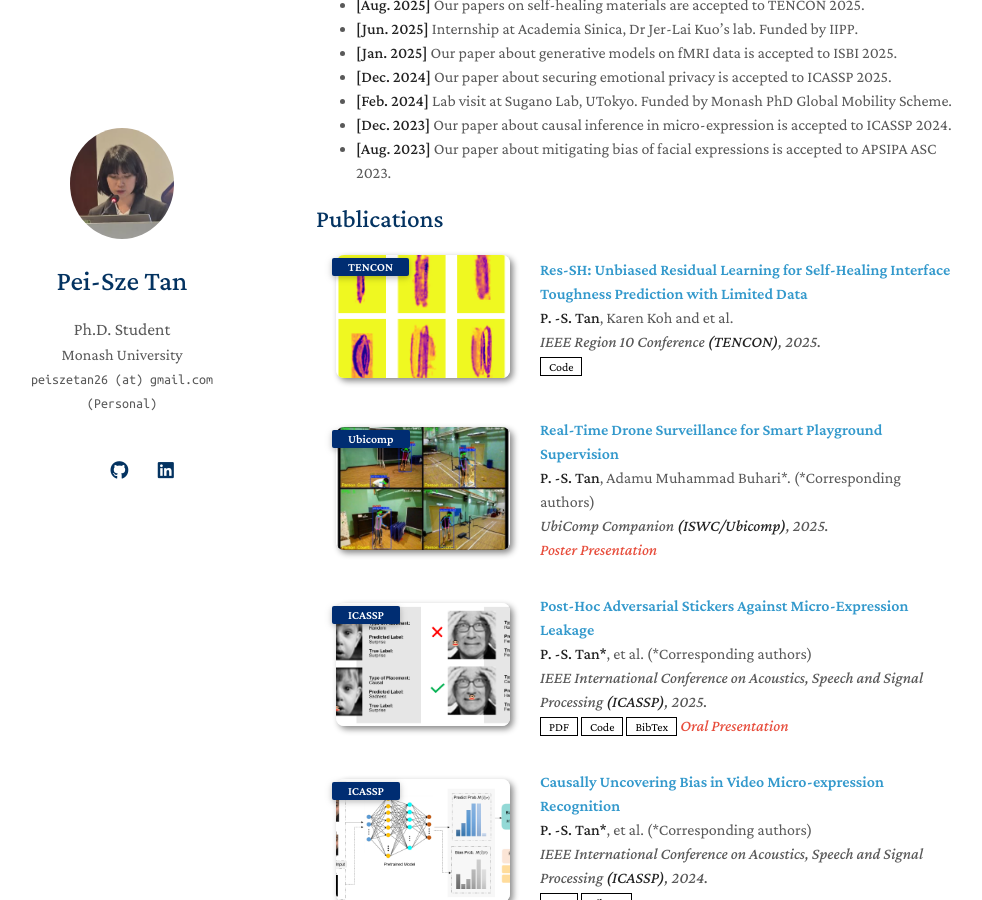
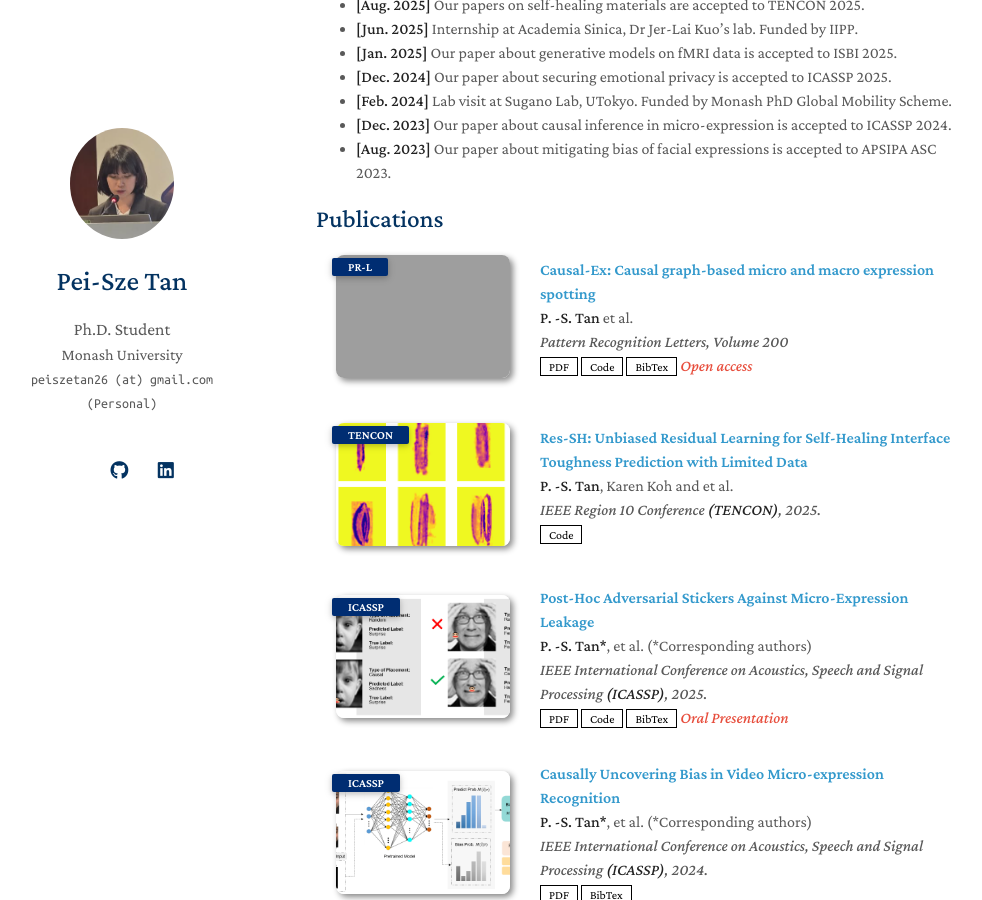
Before and after one commit to noobasuna/tpeisze, a Jekyll site: the page built from index.md, in a window 1280 px wide and 900 px high, scrolled down 525 px. Shown: the whole window, without its empty margins (154-1136 px from the left). Built offline with Jekyll 4.4.1, drawn with Linux system fonts in a browser that asks for light colours; a style sheet for code colours, icons or effects is not loaded; our own code applies the rules of GitHub Pages for plain Markdown files; grey boxes are pictures that could not be loaded.

Commit message:
Update publications with new entry and remove old one
Added a new publication entry for 'Causal-Ex' and removed an entry for 'Real-Time Drone Surveillance'.

```diff
--- a/_data/publications.yml
+++ b/_data/publications.yml
@@ -1,4 +1,15 @@
 main:
+  - title: "Causal-Ex: Causal graph-based micro and macro expression spotting"
+    authors: <strong>P. -S. Tan</strong> et al.
+    conference_short: PR-L
+    conference: Pattern Recognition Letters, Volume 200
+    pdf: https://www.sciencedirect.com/science/article/pii/S0167865525004027
+    code: https://github.com/noobasuna/causal_ex.git
+    #page: https://class-il.mpi-inf.mpg.de/mnemonics/
+    bibtex: ./prl.txt
+    notes: Open access
+    image: ./assets/img/prl.png
+
   - title: "Res-SH: Unbiased Residual Learning for Self-Healing Interface Toughness Prediction with Limited Data"
     authors: <strong>P. -S. Tan</strong>, Karen Koh and et al.
     conference_short: TENCON
@@ -9,17 +20,6 @@ main:
     # bibtex: ./icassp25.txt
     #notes: Poster Presentation
     image: ./assets/img/ressh.png
-
-  - title: "Real-Time Drone Surveillance for Smart Playground Supervision"
-    authors: <strong>P. -S. Tan</strong>, Adamu Muhammad Buhari*. (*Corresponding authors)
-    conference_short: Ubicomp
-    conference: UbiComp Companion <strong>(ISWC/Ubicomp)</strong>, 2025.
-    # pdf: https://ieeexplore.ieee.org/document/10889387
-    # code: https://github.com/noobasuna/au-sticker
-    #page: https://class-il.mpi-inf.mpg.de/mnemonics/
-    # bibtex: ./icassp25.txt
-    notes: Poster Presentation
-    image: ./assets/img/dashboard_1.jpg
 
   - title: "Post-Hoc Adversarial Stickers Against Micro-Expression Leakage"
     authors: <strong>P. -S. Tan*</strong>, et al. (*Corresponding authors)
```
